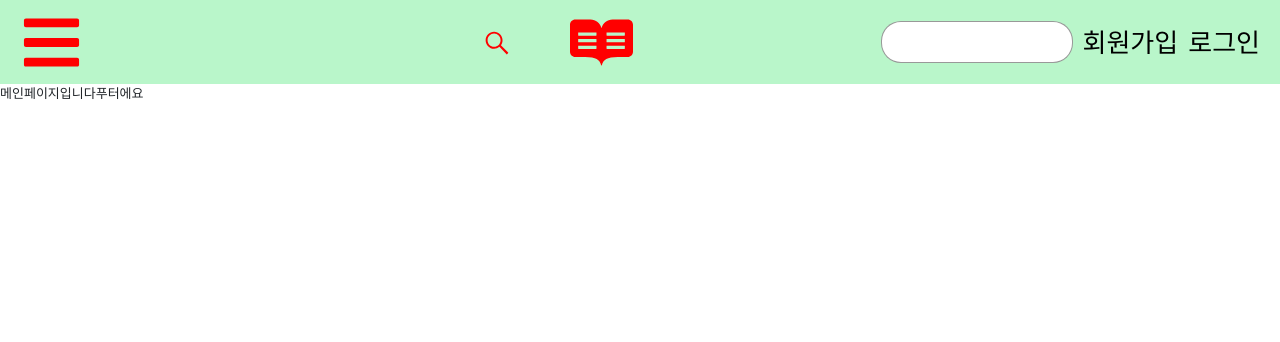
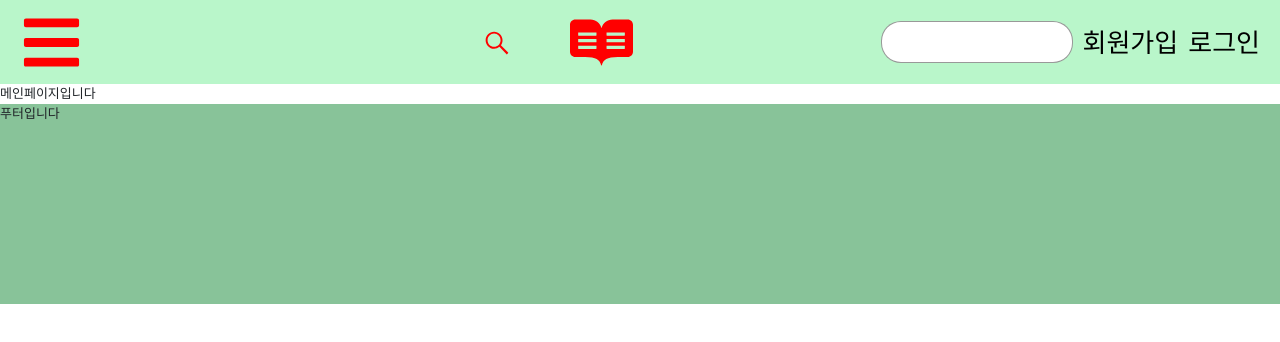
Before and after one commit to codestates-seb/seb40_main_031, a React (Create React App) app in the folder client/: page / in a window 1280 px wide. Shown: the top 342 px of the page. Built offline with nearby package versions, Linux system fonts and the light colour scheme.

Commit message:
✒️Feat:푸터 컴포넌트 구현

```diff
--- a/client/src/components/@layout/footer/Footer.js
+++ b/client/src/components/@layout/footer/Footer.js
@@ -1,8 +1,14 @@
 import React from "react";
+import * as S from "./Footer.style"
+
 
 const Footer = ()=>{
     return(
-        <>푸터에요</>
+        <S.Wrap>
+            <S.LayoutContainer>
+            푸터입니다
+            </S.LayoutContainer>
+            </S.Wrap>
     )
 }
 
--- /dev/null
+++ b/client/src/components/@layout/footer/Footer.style.js
@@ -0,0 +1,18 @@
+import styled from "styled-components";
+import { Theme } from "../../../style";
+
+
+const Wrap = styled.div`
+width: 100vw;
+height: 200px;
+background-color: ${Theme.PRIMARY.GREEN_DARK};
+`
+
+const LayoutContainer = styled.div`
+ @media screen {
+  max-width  : 1320px;
+  margin: auto;
+ }
+`
+
+export {Wrap, LayoutContainer}
```
